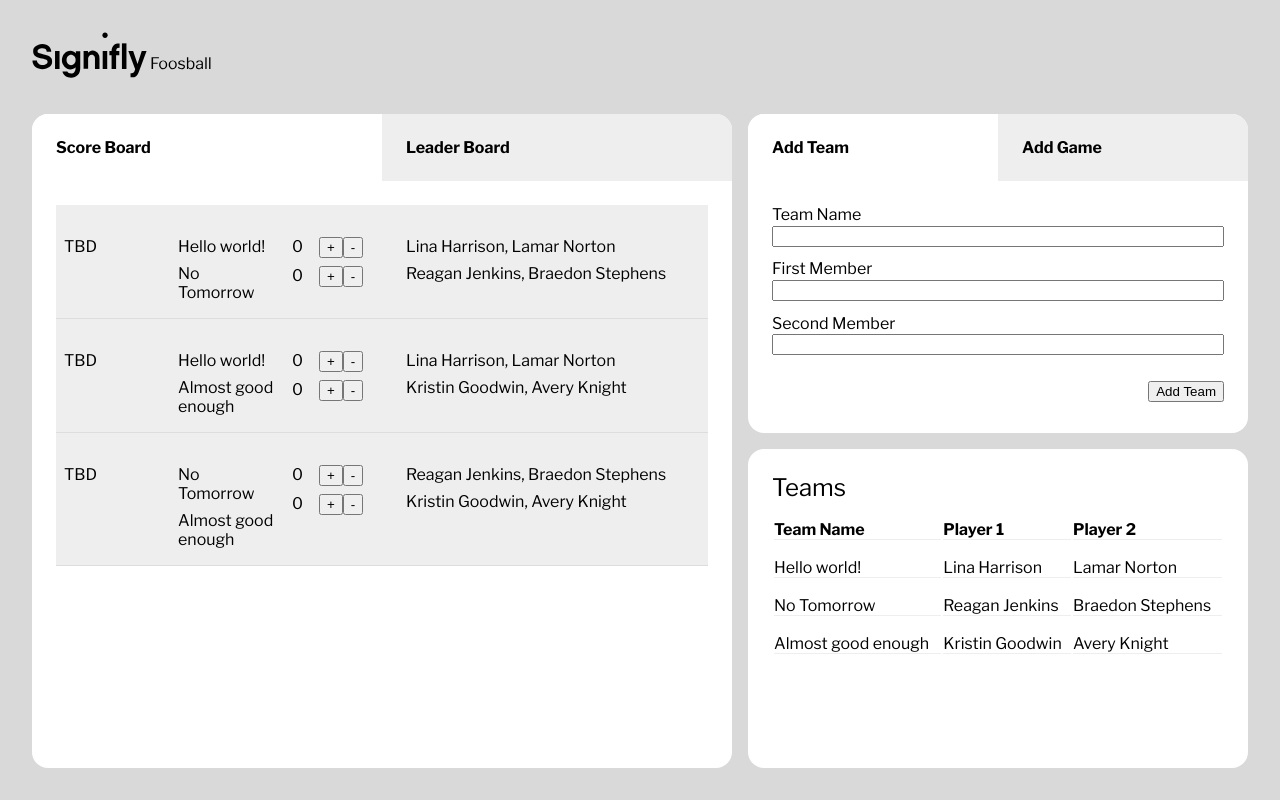
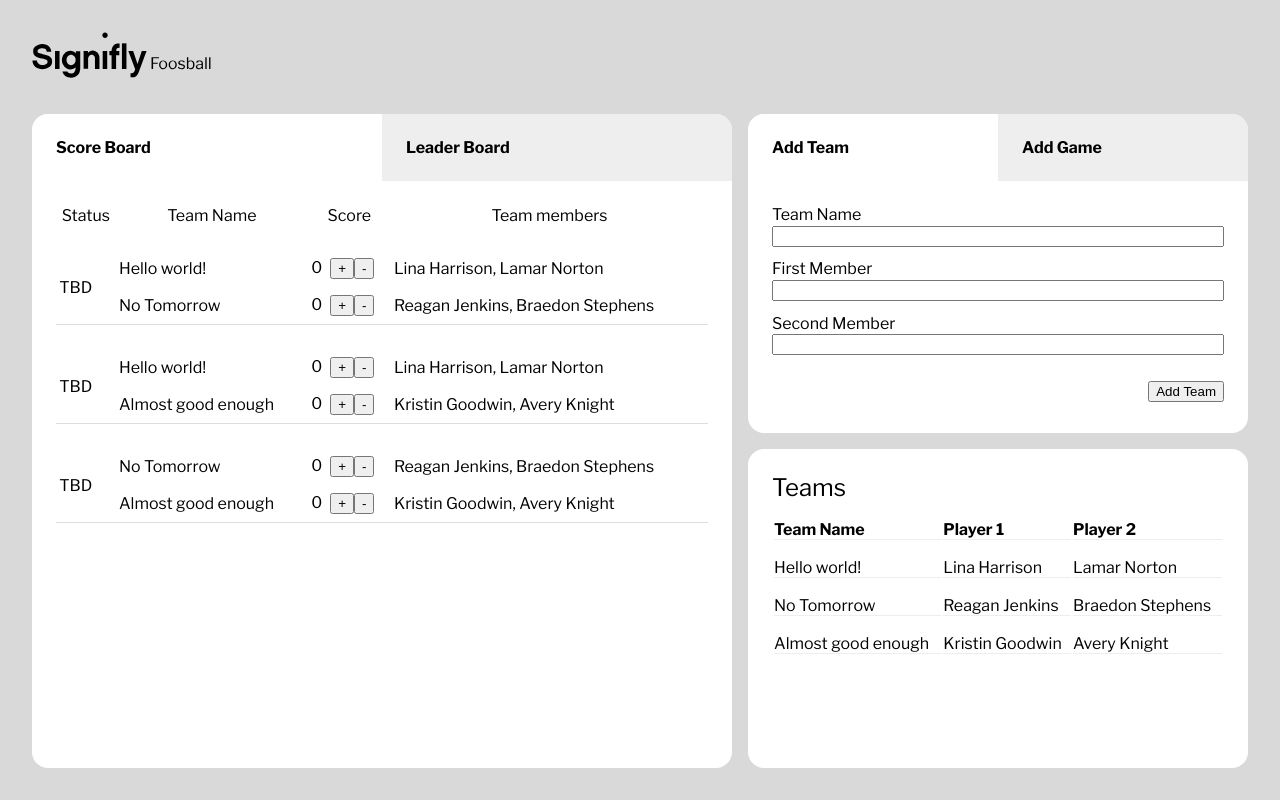
Before and after one commit to Zagoman/Signifly_case, a Vue app: page / in a window 1280 px wide. Built offline with nearby package versions, Linux system fonts and the light colour scheme.

Commit message:
transform games into table

```diff
--- a/src/components/ScoreBoard.vue
+++ b/src/components/ScoreBoard.vue
@@ -1,6 +1,52 @@
 <template>
   <div class="games">
-    <article
+    <table>
+      <colgroup span="4"></colgroup>
+
+      <thead>
+        <tr>
+          <th>Status</th>
+          <th>Team Name</th>
+          <th>Score</th>
+          <th>Team members</th>
+        </tr>
+      </thead>
+      <tbody
+        :class="{ playing: game.teamA_score > 0 || game.teamB_score > 0, over: game.teamA_score == 10 || game.teamB_score == 10 }"
+        class="game"
+        v-for="(game, index) in $store.state.games"
+        :key="index"
+      >
+        <tr :class="{ bold: game.teamA_score === 10 }">
+          <td rowspan="2">
+            <span v-if="gameStatus(game) === 'now'">Now</span>
+            <span v-if="gameStatus(game) === 'over'">Over</span>
+            <span v-if="gameStatus(game) === 'TBD'">TBD</span>
+          </td>
+          <td>{{ game.teamA }}</td>
+          <td>
+            <div class="score_flex">
+              <span>{{ game.teamA_score }}</span>
+              <div><button @click="addScore(game.game_id, 'teamA')">+</button><button @click="subtractScore(game.game_id, 'teamA')">-</button></div>
+            </div>
+          </td>
+          <td>{{ game.teamA_names[0] }}, {{ game.teamA_names[1] }}</td>
+        </tr>
+        <tr :class="{ bold: game.teamB_score === 10 }">
+          <td>{{ game.teamB }}</td>
+          <td>
+            <div class="score_flex">
+              <span>{{ game.teamB_score }}</span>
+              <div><button @click="addScore(game.game_id, 'teamB')">+</button><button @click="subtractScore(game.game_id, 'teamB')">-</button></div>
+            </div>
+          </td>
+          <td>
+            <span>{{ game.teamB_names[0] }}, {{ game.teamB_names[1] }}</span>
+          </td>
+        </tr>
+      </tbody>
+    </table>
+    <!-- <article
       :class="{ playing: game.teamA_score > 0 || game.teamB_score > 0, over: game.teamA_score == 10 || game.teamB_score == 10 }"
       class="game"
       v-for="(game, index) in $store.state.games"
@@ -17,11 +63,11 @@
       </div>
       <div class="game_scores">
         <div class="game_score">
-          <span>{{ game.teamA_score }}</span>
+          <span :class="{ bold: game.teamA_score === 10 }">{{ game.teamA_score }}</span>
           <div><button @click="addScore(game.game_id, 'teamA')">+</button><button @click="subtractScore(game.game_id, 'teamA')">-</button></div>
         </div>
         <div class="game_score">
-          <span>{{ game.teamB_score }}</span>
+          <span :class="{ bold: game.teamB_score === 10 }">{{ game.teamB_score }}</span>
           <div><button @click="addScore(game.game_id, 'teamB')">+</button><button @click="subtractScore(game.game_id, 'teamB')">-</button></div>
         </div>
       </div>
@@ -29,7 +75,7 @@
         <span>{{ game.teamA_names[0] }}, {{ game.teamA_names[1] }}</span>
         <span>{{ game.teamB_names[0] }}, {{ game.teamB_names[1] }}</span>
       </div>
-    </article>
+    </article> -->
   </div>
 </template>
 <script>
@@ -70,35 +116,48 @@ export default {
 };
 </script>
 <style scoped>
+table {
+  width: 100%;
+  border-spacing: 1px;
+  border-collapse: collapse;
+  /* text-indent: initial; */
+}
 .games {
   padding: 1.5rem;
   overflow-y: scroll;
 }
-.game {
-  display: grid;
-  grid-template-columns: 1fr 1fr 1fr 3fr;
-  gap: 1rem;
-  padding: 2rem 0.5rem 1rem;
+tbody {
+  /* padding: 2rem 0.5rem 1rem; */
   border-bottom: 1px solid #ddd;
-  background-color: #eee;
+  background-color: #fff;
 }
 .game span {
   display: block;
 }
-.game > div {
+.score_flex {
   display: flex;
-  flex-direction: column;
   gap: 0.5rem;
 }
-.game.playing {
+tbody.playing {
   background-color: #90e3b6;
 }
-.game.over {
-  background-color: #637689;
-  color: white;
+tbody.over {
+  /* background-color: #637689; */
+  background-color: #eee;
+  /* color: white; */
+}
+td {
+  padding: 0.5rem 0.2rem;
+}
+tr:nth-child(1) td {
+  padding-top: 2rem;
 }
 .game_score {
   display: flex;
   gap: 1rem;
 }
+tr.bold td,
+tr.bold td span {
+  font-weight: 700;
+}
 </style>
```
